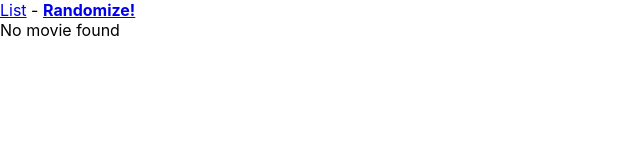
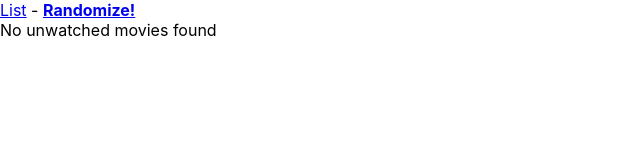
Before and after one commit to amyloumills/movielist, a React (Create React App) app: page /random in a window 1280 px wide. Shown: the top 160 px of the page, without its empty margins (0-640 px from the left). Built offline with nearby package versions, Linux system fonts and the light colour scheme.

Commit message:
state now working on randomize

```diff
--- a/src/Components/Randomize.tsx
+++ b/src/Components/Randomize.tsx
@@ -4,7 +4,8 @@ import { MoviesProps } from '../types';
 type Props = MoviesProps & {};
 
 const Randomize: React.FC<Props> = ({ movies, updateMovieCompletion }) => {
-	const movie = movies[0];
+	const movie = movies.filter((movie) => !movie.isComplete)[0];
+
 	const handleMarkCompleted = () => {
 		updateMovieCompletion(movie.id, true);
 	};
@@ -15,7 +16,7 @@ const Randomize: React.FC<Props> = ({ movies, updateMovieCompletion }) => {
 			<button onClick={handleMarkCompleted}>Mark Complete</button>
 		</div>
 	) : (
-		<div>No movie found</div>
+		<div>No unwatched movies found</div>
 	);
 };
 
```
